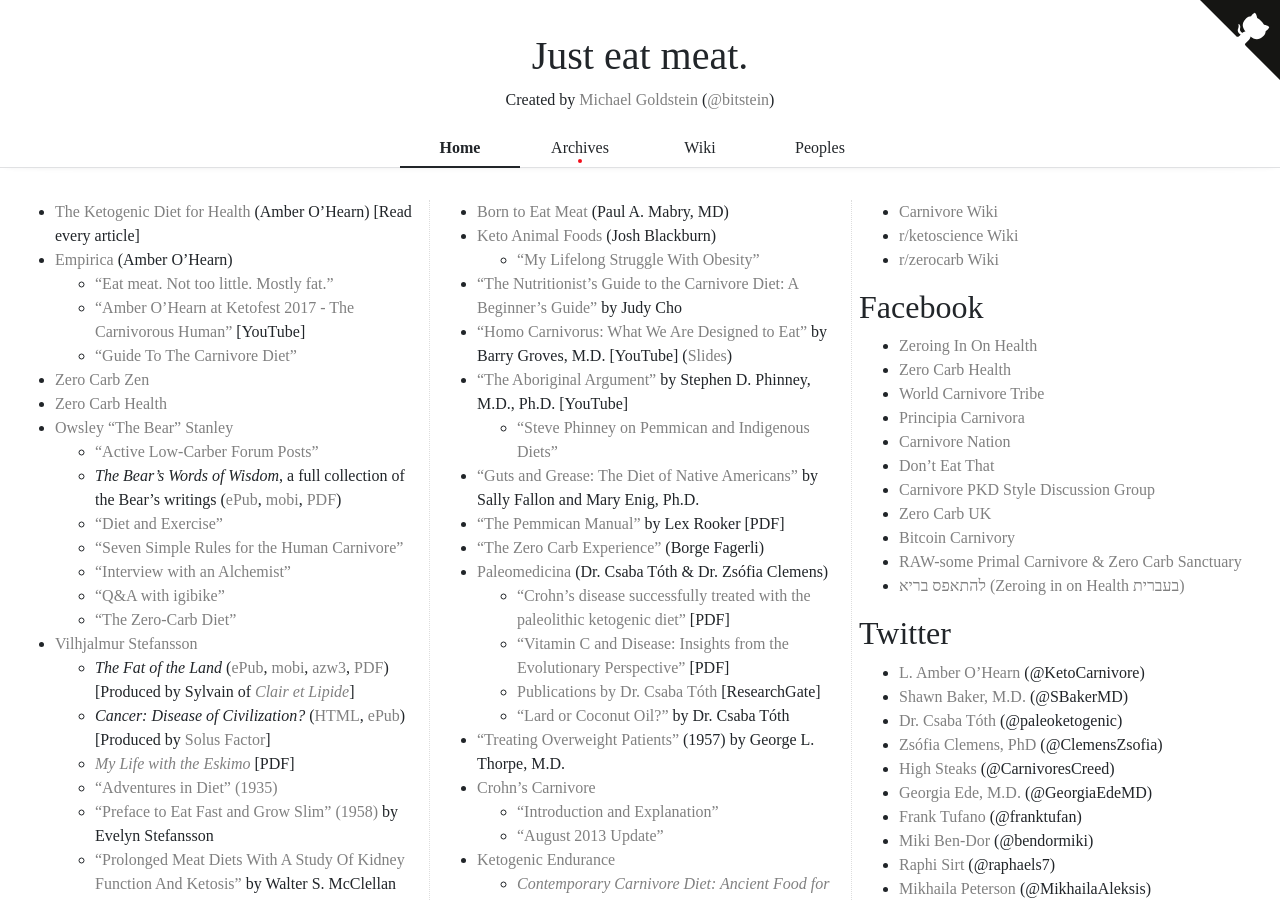
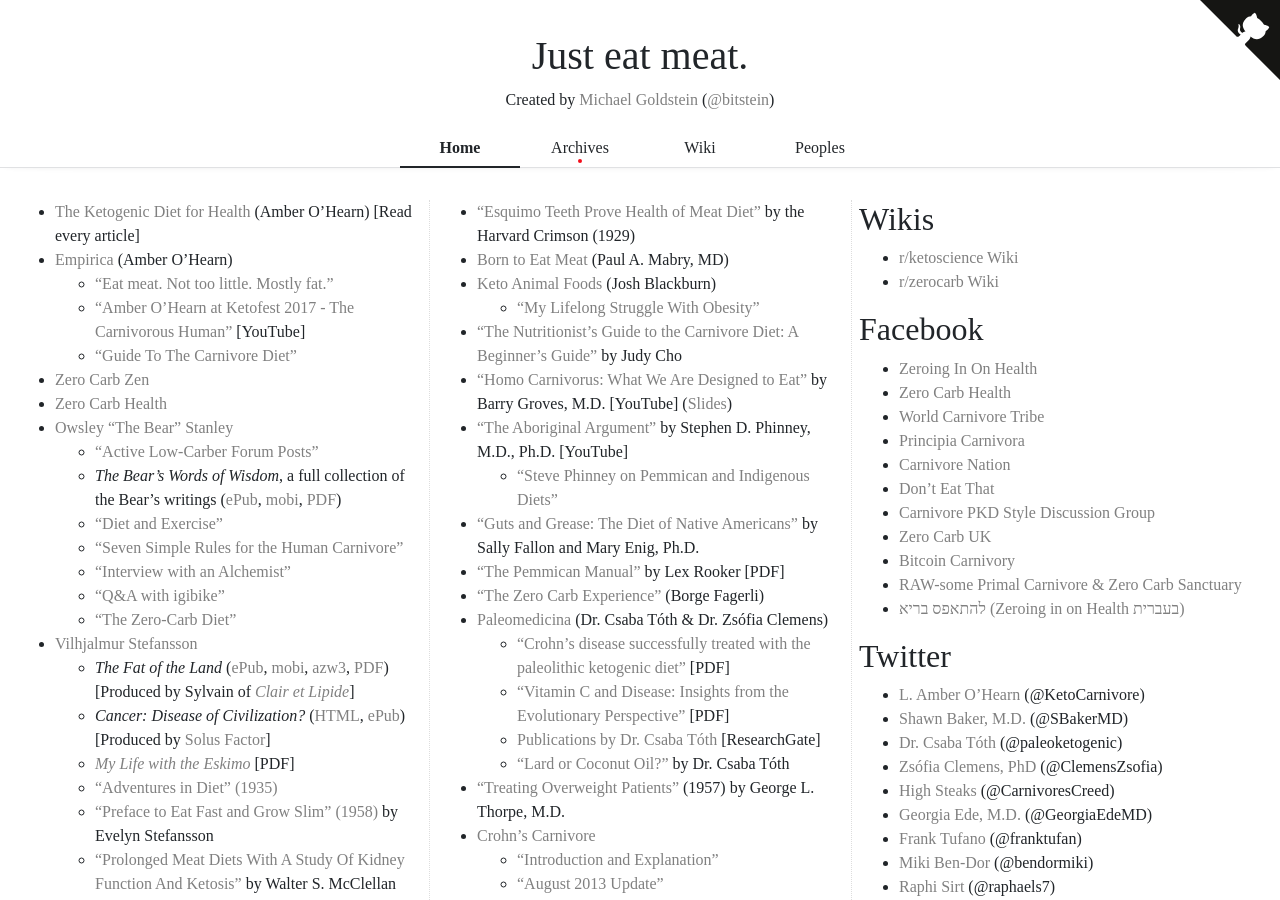
Before and after one commit to bitstein/justmeat.co, a Jekyll site: the page built from index.md, in a window 1280 px wide and 900 px high. Built offline with Jekyll 4.4.1, drawn with Linux system fonts in a browser that asks for light colours; nearby versions of some CDN libraries; some web fonts are replaced.

Commit message:
Remove defunct website

```diff
--- a/index.md
+++ b/index.md
@@ -129,7 +129,6 @@
 
 ## Wikis
 
-* [Carnivore Wiki](https://carnivorewiki.com/wiki/Main_Page)
 * [r/ketoscience Wiki](https://www.reddit.com/r/ketoscience/wiki/index)
 * [r/zerocarb Wiki](https://www.reddit.com/r/zerocarb/wiki/index)
 
```
